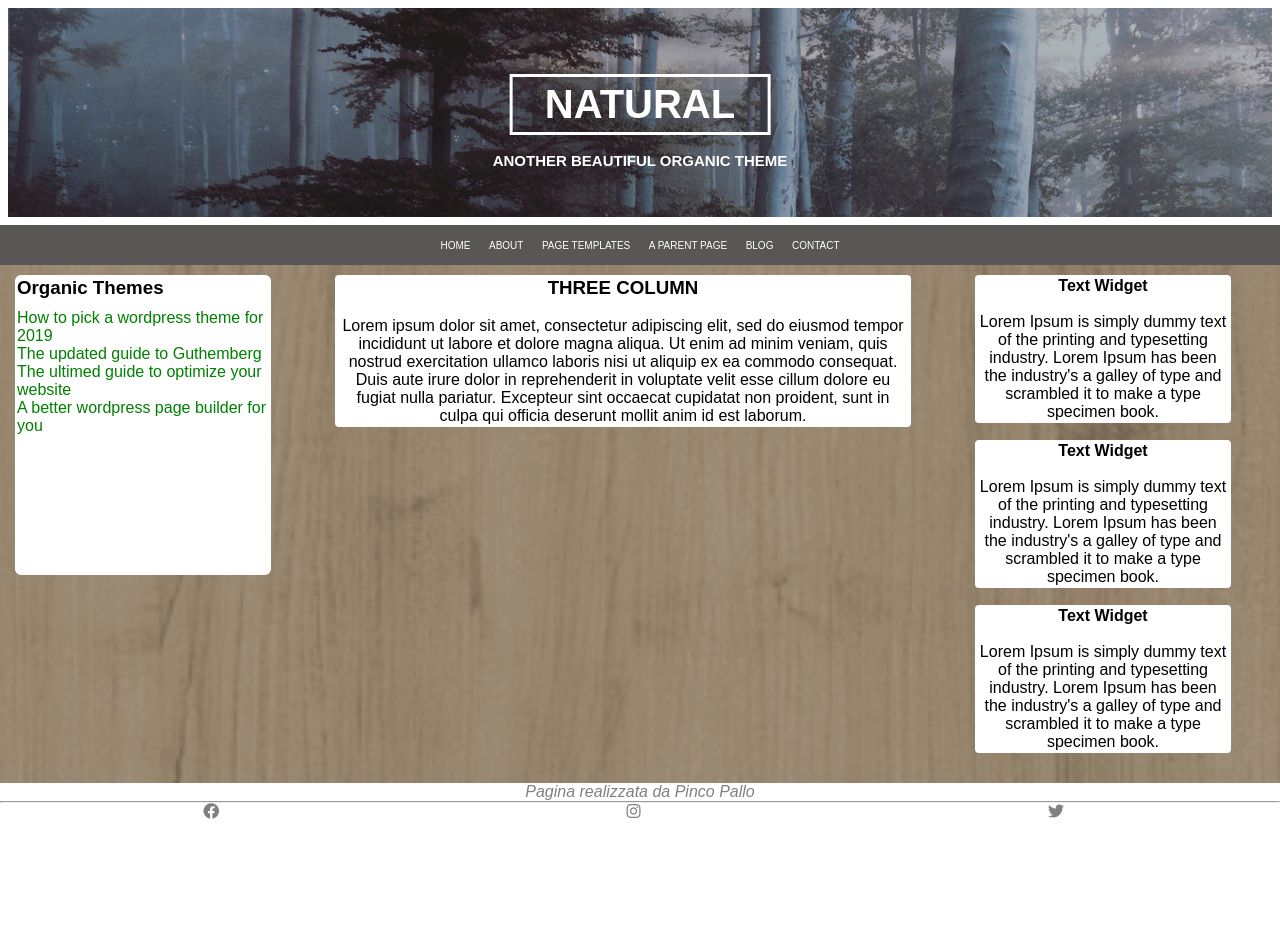
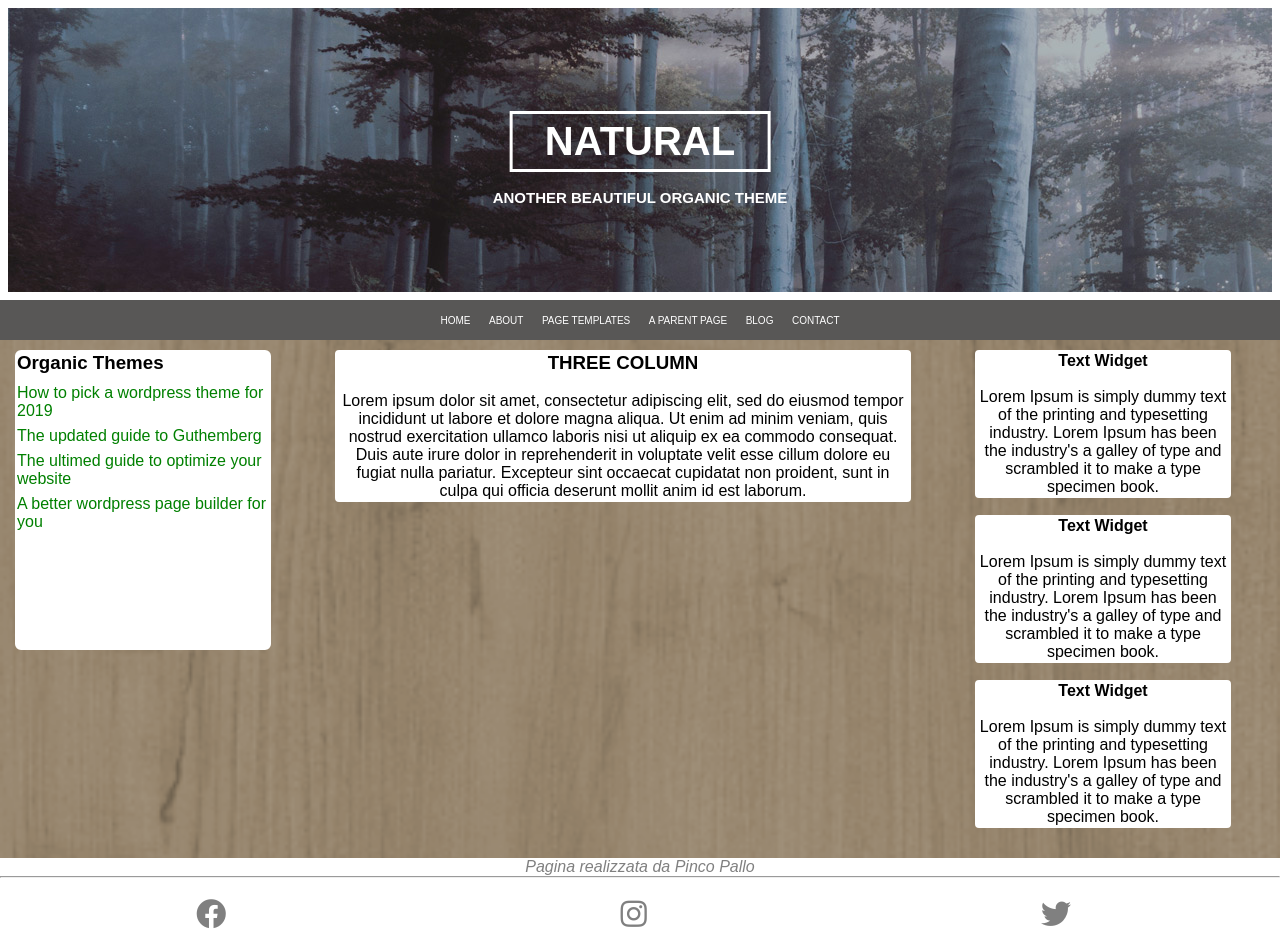
Before and after one commit to alicemarias/htmlcss-wp, a plain HTML site: page index.html in a window 1280 px wide. Before the commit the page ends 821 px from the top, so only its background shows below. Drawn offline with Linux system fonts and the light colour scheme.

Commit message:
ho sistemato il footer

```diff
--- a/css/style.css
+++ b/css/style.css
@@ -13,7 +13,7 @@ body {
 /* inizio header */
 /* inizio banner con immagine e testo */
 .logo {
-  height: 225px;
+  height: 300px;
   background-image:url(../img/albero.jpg);
   text-align: center;
   position: relative;
@@ -103,6 +103,14 @@ main .left {
  margin-bottom: 10px;
 
 }
+/* devo mettere margin bottom ad
+li poichè il reset ad inizio
+css li fa andare tutti attaccati.
+se metti margin bottom ad a invece
+che a li non funziona */
+main .left li {
+  margin-bottom: 7px;
+}
  .link {
   color:green;
   font-family: arial;
@@ -156,6 +164,9 @@ footer .colonna {
   float:left;
   text-align: center;
   width: 33%;
+  font-size: 30px;
+  margin-top: 20px;
+  margin-bottom: 20px;
 }
 
 footer::after {
@@ -163,9 +174,5 @@ footer::after {
   display:table;
   clear: both;
 }
-/* ho provato in tutti i modi di selezionare le icone sul css ma non sono riuscita */
- .colonna .i {
-  height: 30px;
-  margin: 10px;
-}
+
 /* fine footer */
```
